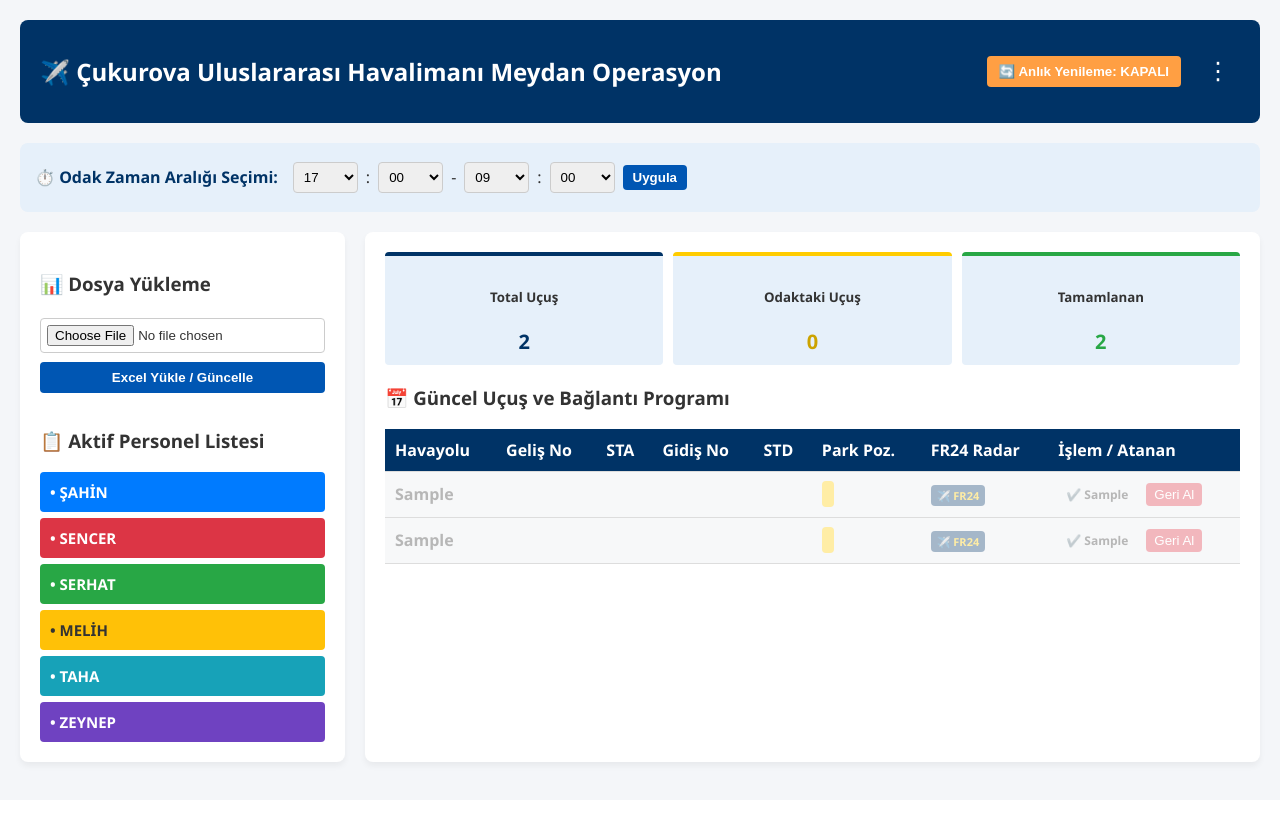
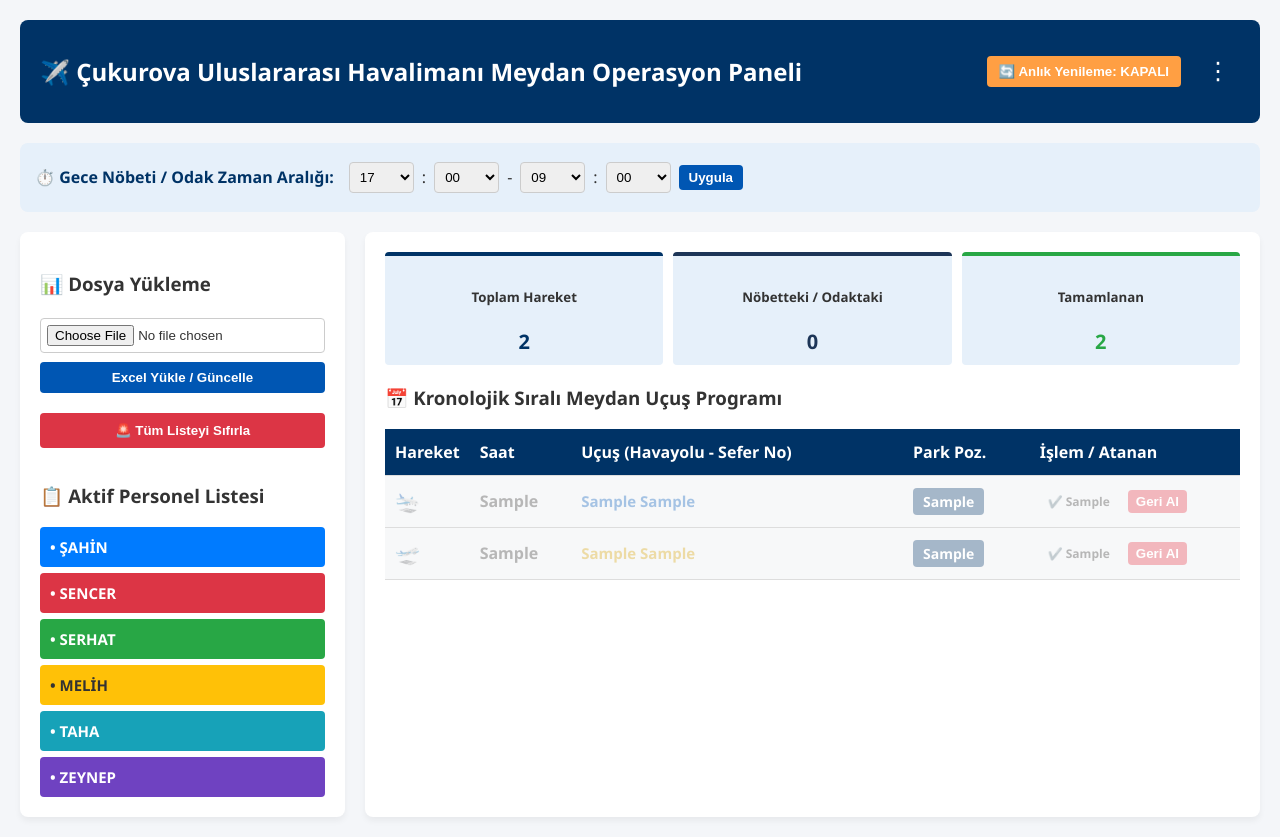
Before and after one commit to sencerf7-del/cukurova-operasyon, a Flask app: page / in a window 1280 px wide. Before the commit the page ends 769 px from the top, so only its background shows below. Run offline with Flask 3, Linux system fonts and the light colour scheme; tables that the repository leaves empty hold one stand-in row (values such as "Sample post").

Commit message:
Update index.html

```diff
--- a/templates/index.html
+++ b/templates/index.html
@@ -18,17 +18,23 @@
         .pers-mor { background-color: #6f42c1 !important; color: white; }
 
         .badge { padding: 4px 8px; border-radius: 4px; font-weight: bold; font-size: 12px; display: inline-block; }
-        .gece-ucus { background-color: #fff3cd !important; border-left: 4px solid #ffc107; }
-        .tamamlandi-satir { opacity: 0.35; background-color: #e9ecef !important; }
+
+        /* 🌌 GECE ODAĞI ARKA PLAN TONU */
+        .gece-ucus { background-color: #e2eafc !important; border-left: 5px solid #1d3557; }
+        .tamamlandi-satir { opacity: 0.35; background-color: #e9ecef !important; border-left: none !important; }
+
+        /* 🔵 KANKANIN İSTEDİĞİ JİLET RENK TONLARI */
+        .flight-arrival { color: #0056b3; font-weight: bold; font-size: 15px; }
+        .flight-departure { color: #cc9900; font-weight: bold; font-size: 15px; }
 
         .menu-container { position: relative; display: inline-block; }
         .menu-dots { font-size: 24px; cursor: pointer; background: none; border: none; color: white; padding: 0 10px; }
         .dropdown-menu { display: none; position: absolute; right: 0; background-color: white; min-width: 180px; box-shadow: 0px 8px 16px rgba(0,0,0,0.2); border-radius: 4px; z-index: 100; }
-        .dropdown-menu a, .dropdown-menu button { color: #333; padding: 12px 16px; text-decoration: none; display: block; border: none; background: none; width: 100%; text-align: left; font-size: 14px; cursor: pointer; }
-        .dropdown-menu a:hover, .dropdown-menu button:hover { background-color: #f1f1f1; }
+        .dropdown-menu button { color: #333; padding: 12px 16px; border: none; background: none; width: 100%; text-align: left; font-size: 14px; cursor: pointer; }
+        .dropdown-menu button:hover { background-color: #f1f1f1; }
 
         table { width: 100%; border-collapse: collapse; margin-top: 15px; }
-        th, td { padding: 10px; text-align: left; border-bottom: 1px solid #ddd; }
+        th, td { padding: 12px 10px; text-align: left; border-bottom: 1px solid #ddd; }
         th { background-color: #003366; color: white; }
         .btn { background: #0056b3; color: white; border: none; padding: 8px 12px; border-radius: 4px; cursor: pointer; font-weight: bold; }
         input, select { width: 100%; padding: 6px; margin: 4px 0; border-radius: 4px; border: 1px solid #ccc; box-sizing: border-box; }
@@ -38,7 +44,6 @@
         .modal { display: none; position: fixed; z-index: 200; left: 0; top: 0; width: 100%; height: 100%; background-color: rgba(0,0,0,0.4); }
         .modal-content { background-color: white; margin: 15% auto; padding: 20px; border-radius: 8px; width: 40%; box-shadow: 0 4px 8px rgba(0,0,0,0.2); }
 
-        /* Yenileme Butonu Stili */
         .sync-btn { background-color: #ff9f43; color: white; border: none; padding: 8px 12px; border-radius: 4px; font-weight: bold; cursor: pointer; display: flex; align-items: center; gap: 5px; }
         .sync-active { background-color: #28a745; position: relative; }
         .sync-active::after { content: "●"; color: #fff; margin-left: 5px; animation: blink 1s infinite; }
@@ -48,7 +53,7 @@
 <body>
 
     <div class="header-bar">
-        <h2>✈️ Çukurova Uluslararası Havalimanı Meydan Operasyon</h2>
+        <h2>✈️ Çukurova Uluslararası Havalimanı Meydan Operasyon Paneli</h2>
 
         <div style="display: flex; align-items: center; gap: 15px;">
             <button id="syncToggle" class="sync-btn" onclick="toggleSync()">🔄 Anlık Yenileme: KAPALI</button>
@@ -57,14 +62,13 @@
                 <button class="menu-dots" onclick="toggleMenu()">⋮</button>
                 <div class="dropdown-menu" id="actionsMenu">
                     <button onclick="openModal()">📊 Personel İstatistikleri</button>
-                    <a href="/pdf-indir?bas_s={{bas_s}}&bas_d={{bas_d}}&bit_s={{bit_s}}&bit_d={{bit_d}}">📄 Günün Özetini İndir (PDF)</a>
                 </div>
             </div>
         </div>
     </div>
 
     <div style="background: #e6f0fa; padding: 15px; border-radius: 8px; margin-bottom: 20px; display: flex; align-items: center; gap: 15px;">
-        <strong style="color: #003366;">⏱️ Odak Zaman Aralığı Seçimi:</strong>
+        <strong style="color: #003366;">⏱️ Gece Nöbeti / Odak Zaman Aralığı:</strong>
         <form method="GET" action="/" style="display: flex; align-items: center; gap: 8px; margin: 0;">
             <select name="bas_s" style="width: 65px;">{% for h in range(24) %}<option value="{{ h }}" {% if bas_s == h %}selected{% endif %}>{{ "%02d"|format(h) }}</option>{% endfor %}</select>:
             <select name="bas_d" style="width: 65px;">{% for m in range(0, 60, 5) %}<option value="{{ m }}" {% if bas_d == m %}selected{% endif %}>{{ "%02d"|format(m) }}</option>{% endfor %}</select>
@@ -83,6 +87,10 @@
                 <button type="submit" class="btn" style="width:100%; margin-top:5px;">Excel Yükle / Güncelle</button>
             </form>
 
+            <form action="/sistemi-sifirla" method="POST" style="margin-top: 20px;" onsubmit="return confirm('DİKKAT: Tüm uçuş listesi ve personel performansları tamamen silinecek! Emin misiniz?');">
+                <button type="submit" style="width: 100%; background-color: #dc3545; color: white; border: none; padding: 10px 12px; border-radius: 4px; font-weight: bold; cursor: pointer;">🚨 Tüm Listeyi Sıfırla</button>
+            </form>
+
             <h3 style="margin-top: 35px;">📋 Aktif Personel Listesi</h3>
             <div style="display: flex; flex-direction: column; gap: 6px;">
                 <div style="padding: 10px; border-radius: 4px; font-weight: bold; font-size: 15px;" class="pers-mavi">• ŞAHİN</div>
@@ -96,39 +104,44 @@
 
         <div class="main-content">
             <div class="stats-grid">
-                <div class="stat-card"><h5>Total Uçuş</h5><p style="font-size:20px; font-weight:bold; margin:0; color:#003366;">{{ toplam_ucus }}</p></div>
-                <div class="stat-card" style="border-top-color: #ffcc00;"><h5>Odaktaki Uçuş</h5><p style="font-size:20px; font-weight:bold; margin:0; color:#cca300;">{{ gece_ucus }}</p></div>
+                <div class="stat-card"><h5>Toplam Hareket</h5><p style="font-size:20px; font-weight:bold; margin:0; color:#003366;">{{ toplam_ucus }}</p></div>
+                <div class="stat-card" style="border-top-color: #1d3557;"><h5>Nöbetteki / Odaktaki</h5><p style="font-size:20px; font-weight:bold; margin:0; color:#1d3557;">{{ gece_ucus }}</p></div>
                 <div class="stat-card" style="border-top-color: #28a745;"><h5>Tamamlanan</h5><p style="font-size:20px; font-weight:bold; margin:0; color:#28a745;">{{ tamamlanan_ucus }}</p></div>
             </div>
 
-            <h3>📅 Güncel Uçuş ve Bağlantı Programı</h3>
+            <h3>📅 Kronolojik Sıralı Meydan Uçuş Programı</h3>
             <table>
                 <thead>
                     <tr>
-                        <th>Havayolu</th>
-                        <th>Geliş No</th>
-                        <th>STA</th>
-                        <th>Gidiş No</th>
-                        <th>STD</th>
-                        <th>Park Poz.</th>
-                        <th>FR24 Radar</th>
-                        <th>İşlem / Atanan</th>
+                        <th style="width: 8%;">Hareket</th>
+                        <th style="width: 12%;">Saat</th>
+                        <th style="width: 40%;">Uçuş (Havayolu - Sefer No)</th>
+                        <th style="width: 15%;">Park Poz.</th>
+                        <th style="width: 25%;">İşlem / Atanan</th>
                     </tr>
                 </thead>
                 <tbody>
                     {% for ucus in ucuslar %}
                     <tr class="{% if ucus.gece_mi == 1 %}gece-ucus{% endif %} {% if ucus.tamamlandi == 1 %}tamamlandi-satir{% endif %}">
-                        <td><strong>{{ ucus.havayolu }}</strong></td>
-                        <td style="color: #28a745; font-weight: bold;">{{ ucus.gelis_flight }}</td>
-                        <td>{{ ucus.sta }}</td>
-                        <td style="color: #dc3545; font-weight: bold;">{{ ucus.gidis_flight }}</td>
-                        <td>{{ ucus.std }}</td>
-                        <td><span style="background: #ffcc00; color: #003366; padding: 2px 6px; border-radius: 4px; font-weight: bold;">{{ ucus.park_pozisyonu }}</span></td>
+                        <td>
+                            {% if ucus.tip == 'arrival' %}
+                            <span style="font-size: 20px; color: #0056b3;" title="Geliş">🛬</span>
+                            {% else %}
+                            <span style="font-size: 20px; color: #cc9900;" title="Gidiş">🛫</span>
+                            {% endif %}
+                        </td>
+
+                        <td><span style="font-size: 16px; font-weight: bold;">{{ ucus.saat }}</span></td>
 
                         <td>
-                            {% set s_kod = ucus.havayolu.split('/')[0].strip() %}
-                            <a href="https://www.flightradar24.com/data/flights/{{ s_kod }}{{ ucus.gidis_flight if ucus.gidis_flight else ucus.gelis_flight }}" target="_blank" style="background:#003366; color:#ffcc00; padding:3px 6px; border-radius:4px; font-size:11px; font-weight:bold; text-decoration:none;">✈️ FR24</a>
+                            {% if ucus.tip == 'arrival' %}
+                            <span class="flight-arrival">{{ ucus.havayolu }} {{ ucus.flight_no }}</span>
+                            {% else %}
+                            <span class="flight-departure">{{ ucus.havayolu }} {{ ucus.flight_no }}</span>
+                            {% endif %}
                         </td>
+
+                        <td><span style="background: #003366; color: white; padding: 4px 10px; border-radius: 4px; font-weight: bold; font-size: 14px;">{{ ucus.park }}</span></td>
 
                         <td>
                             {% if ucus.tamamlandi == 0 %}
@@ -147,7 +160,7 @@
                             {% else %}
                             <form action="/ucus-geri-al/{{ ucus.id }}" method="POST" style="margin: 0; display: flex; align-items: center; gap: 10px;">
                                 <span class="badge {{ ucus.personel_renk }}">✔️ {{ ucus.personel_ad }}</span>
-                                <button type="submit" style="background:#dc3545; color:white; border:none; padding:4px 8px; border-radius:4px; cursor:pointer;">Geri Al</button>
+                                <button type="submit" style="background:#dc3545; color:white; border:none; padding:4px 8px; border-radius:4px; cursor:pointer; font-weight:bold;">Geri Al</button>
                             </form>
                             {% endif %}
                         </td>
@@ -193,34 +206,19 @@
         function openModal() { document.getElementById("statsModal").style.display = "block"; }
         function closeModal() { document.getElementById("statsModal").style.display = "none"; }
 
-        // ANLIK SENKRONİZASYON MOTORU
         let syncInterval = null;
-
-        // Sayfa açıldığında hafızada yenileme durumu varsa kaldığı yerden devam etsin
         window.onload = function() {
-            if (localStorage.getItem("autoSync") === "true") {
-                startSync();
-            }
+            if (localStorage.getItem("autoSync") === "true") { startSync(); }
         }
-
         function toggleSync() {
-            if (syncInterval) {
-                stopSync();
-            } else {
-                startSync();
-            }
+            if (syncInterval) { stopSync(); } else { startSync(); }
         }
-
         function startSync() {
             localStorage.setItem("autoSync", "true");
             document.getElementById("syncToggle").innerText = "🔄 Anlık Yenileme: AKTİF";
             document.getElementById("syncToggle").classList.add("sync-active");
-            // Her 5 saniyede bir sayfayı arkada sessizce yeniler
-            syncInterval = setInterval(() => {
-                window.location.reload();
-            }, 5000);
+            syncInterval = setInterval(() => { window.location.reload(); }, 5000);
         }
-
         function stopSync() {
             localStorage.setItem("autoSync", "false");
             document.getElementById("syncToggle").innerText = "🔄 Anlık Yenileme: KAPALI";
```
